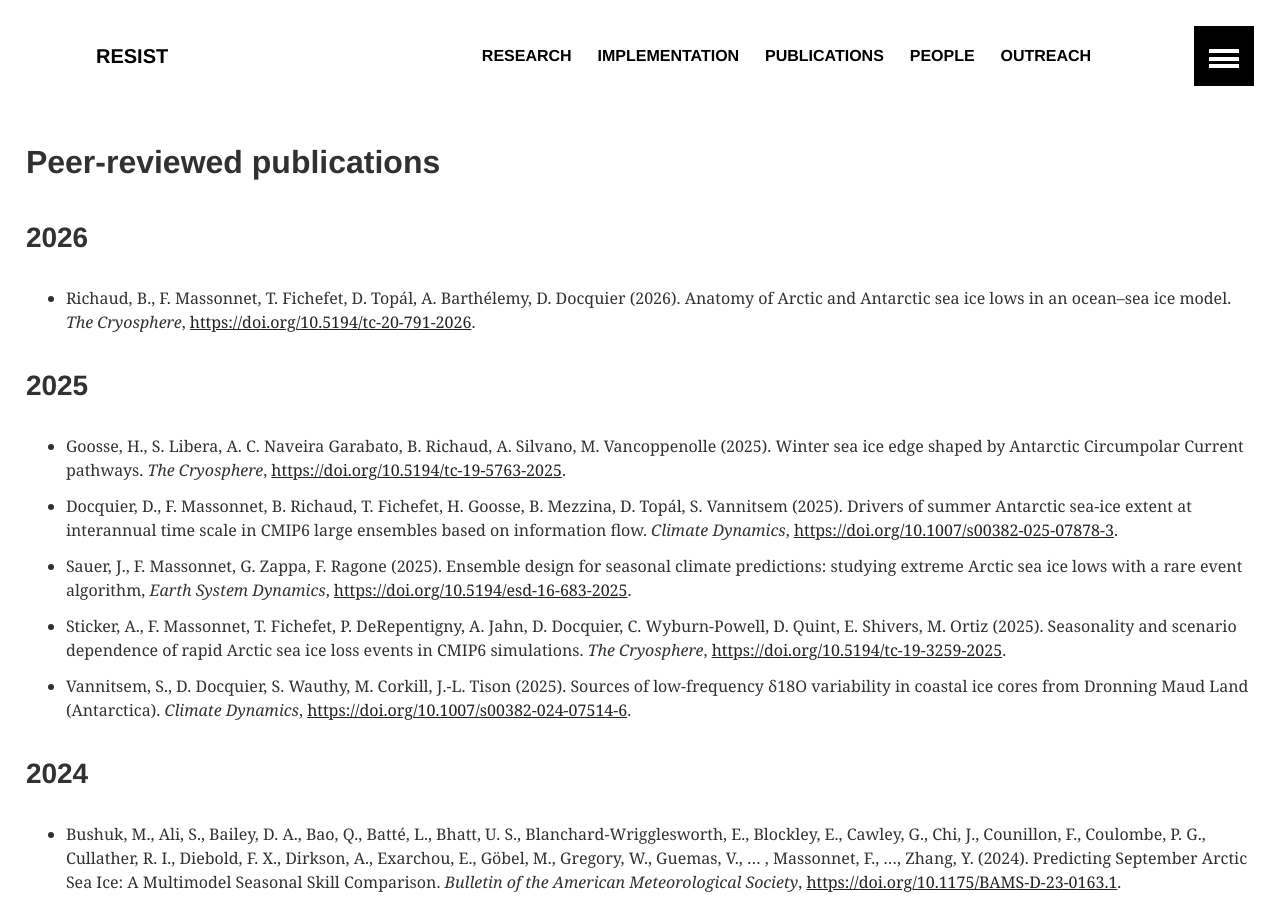
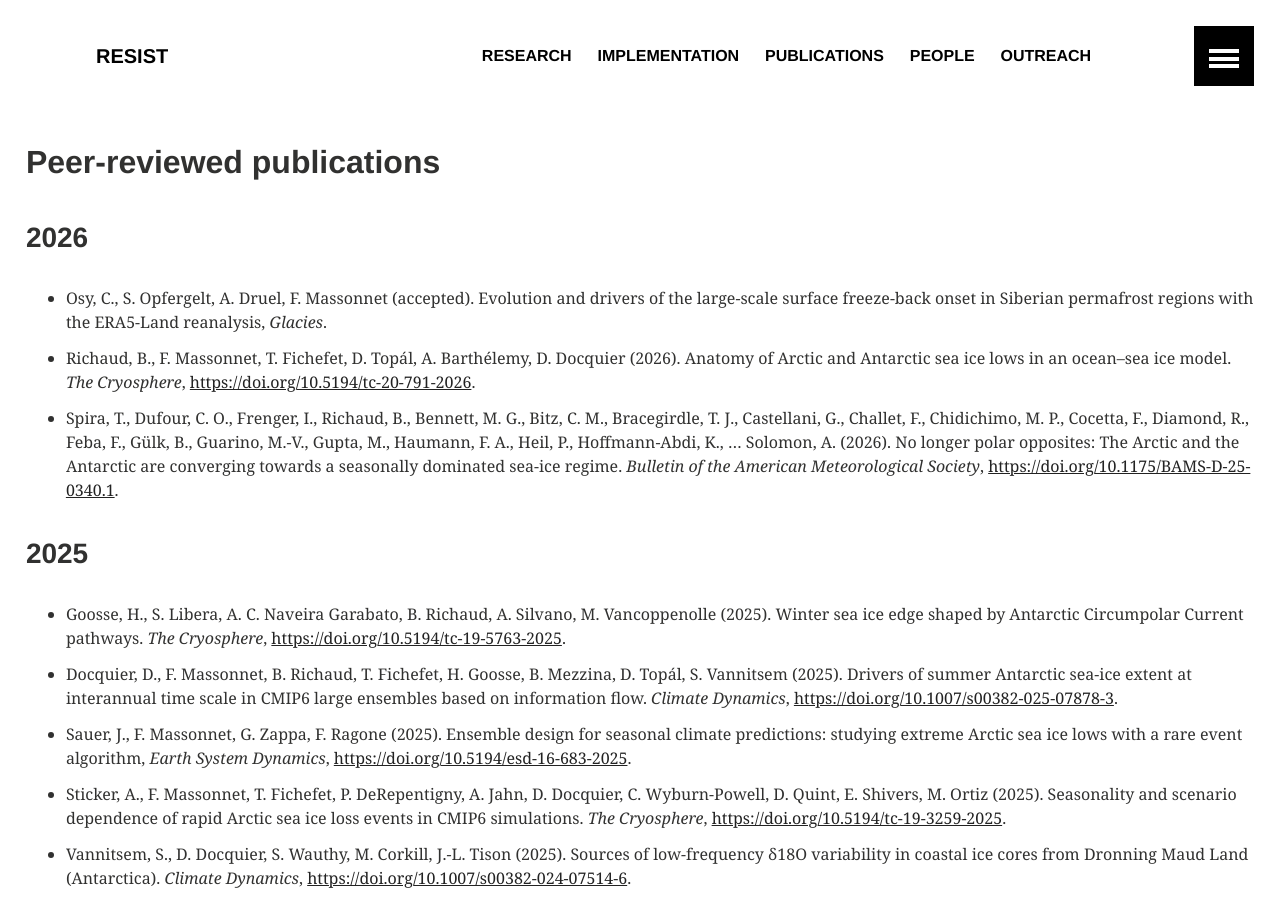
Before and after one commit to resist-impuls/resist-impuls.github.io, a Jekyll site: the page built from publications.md, in a window 1280 px wide and 900 px high. Built offline with Jekyll 4.4.1, drawn with Linux system fonts in a browser that asks for light colours; our own code applies the rules of GitHub Pages for plain Markdown files.

Commit message:
Update publications.md

```diff
--- a/publications.md
+++ b/publications.md
@@ -1,7 +1,9 @@
 ## Peer-reviewed publications
 
 ### 2026
+- Osy, C., S. Opfergelt, A. Druel, F. Massonnet (accepted). Evolution and drivers of the large-scale surface freeze-back onset in Siberian permafrost regions with the ERA5-Land reanalysis, _Glacies_.
 - Richaud, B., F. Massonnet, T. Fichefet, D. Topál, A. Barthélemy, D. Docquier (2026). Anatomy of Arctic and Antarctic sea ice lows in an ocean&ndash;sea ice model. _The Cryosphere_, [https://doi.org/10.5194/tc-20-791-2026](https://doi.org/10.5194/tc-20-791-2026).
+- Spira, T., Dufour, C. O., Frenger, I., Richaud, B., Bennett, M. G., Bitz, C. M., Bracegirdle, T. J., Castellani, G., Challet, F., Chidichimo, M. P., Cocetta, F., Diamond, R., Feba, F., Gülk, B., Guarino, M.-V., Gupta, M., Haumann, F. A., Heil, P., Hoffmann-Abdi, K., … Solomon, A. (2026). No longer polar opposites: The Arctic and the Antarctic are converging towards a seasonally dominated sea-ice regime. _Bulletin of the American Meteorological Society_, [https://doi.org/10.1175/BAMS-D-25-0340.1](https://doi.org/10.1175/BAMS-D-25-0340.1).
 
 ### 2025
 - Goosse, H., S. Libera, A. C. Naveira Garabato, B. Richaud, A. Silvano, M. Vancoppenolle (2025). Winter sea ice edge shaped by Antarctic Circumpolar Current pathways. _The Cryosphere_, [https://doi.org/10.5194/tc-19-5763-2025](https://doi.org/10.5194/tc-19-5763-2025).
```
